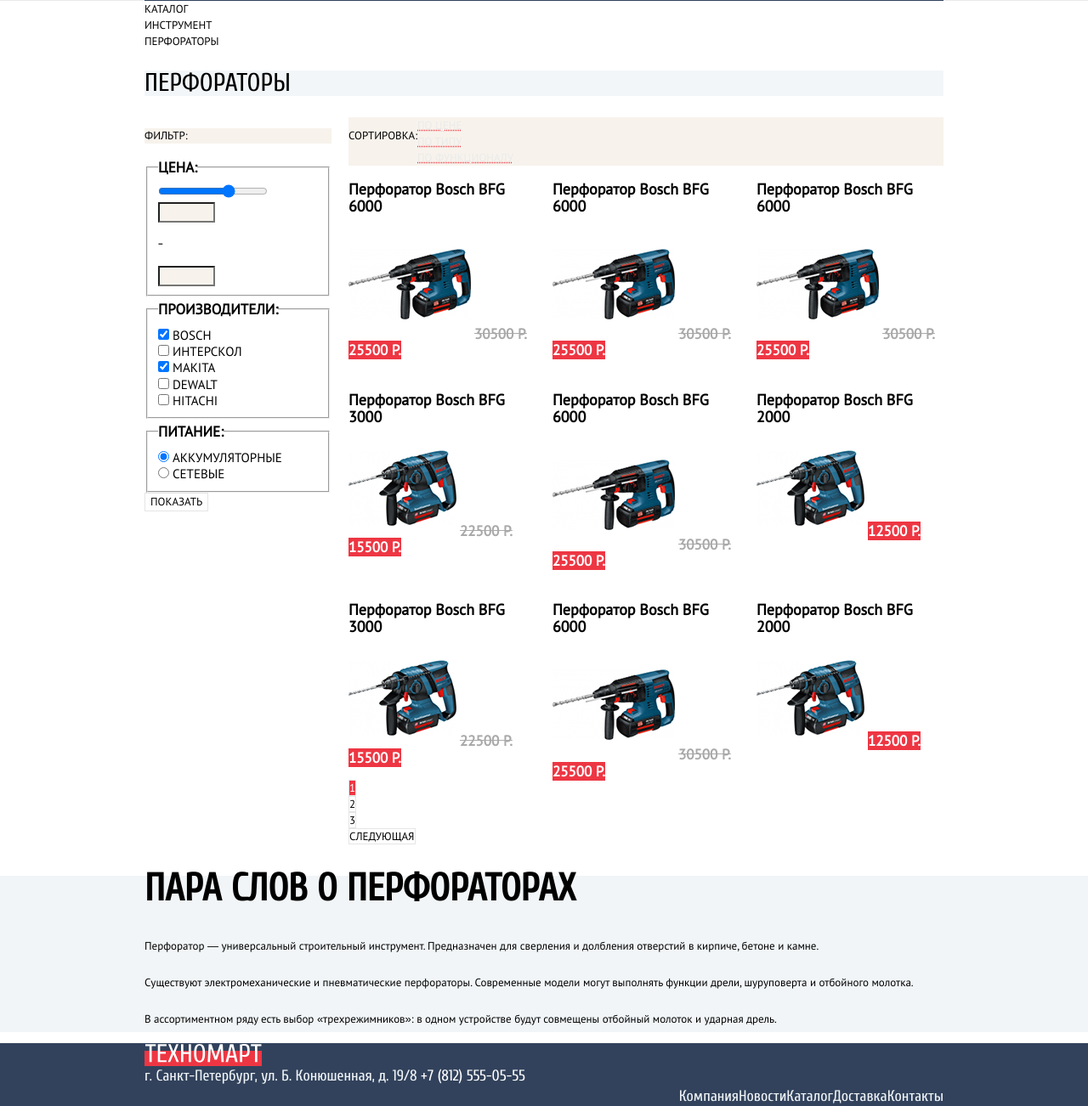
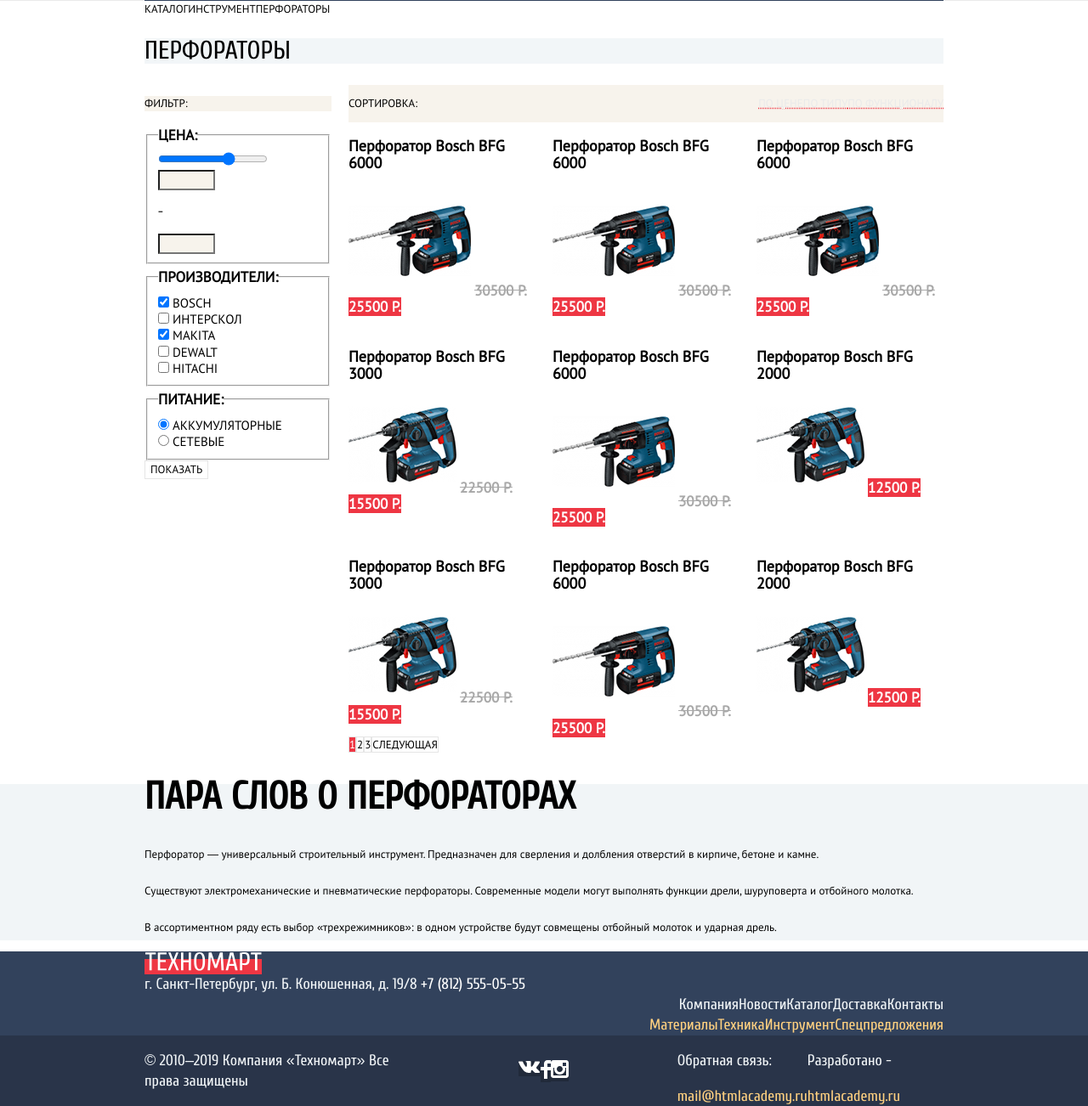
Before and after one commit to Unshady91/165855-technomart-30, a plain HTML site: page catalog.html in a window 1280 px wide. Shown: the part 160-1462 px from the top of the page at 85% size. Drawn offline with Linux system fonts and the light colour scheme.

Commit message:
Добавление флексовых свойств
Страница каталог

```diff
--- a/catalog.html
+++ b/catalog.html
@@ -14,10 +14,8 @@
 
 <body class="page-body">
   <header class="main-header">
-    <!--Шапка сайта-->
     <section class="main-user-nav">
       <div class="navigation-wrapper-bar">
-        <!--Навигация + логотип-->
         <h2 class="visually-hidden">Навигация пользователя</h2>
         <div class="container user-navigation-wrapper">
           <nav class="user-navigation">
@@ -66,7 +64,6 @@
               <a class="log-out" href="#">
                 <img src="img/icons/icon_logout.svg" width="20" height="17" alt="">
               </a>
-
               <a class="my-orders" href="#">Мои заказы</a>
               <a class="my-account" href="#">Личный кабинет</a>
             </div>
@@ -74,7 +71,6 @@
         </div>
       </section>
 
-      <!--Меню сайта-->
       <section class="main-nav">
         <h2 class="visually-hidden">Основная навигация по сайту</h2>
         <div class="container">
@@ -108,7 +104,6 @@
     </div>
   </header>
   <main>
-    <!--Breadcrumbs-->
     <div class="container">
       <ul class="breadcrumbs-list clear-list">
         <li>
@@ -326,7 +321,6 @@
     </section>
   </main>
   <footer class="main-footer">
-    <!--Подвал-->
     <section class="main-footer-top">
       <div class="bg-top-wrapper">
         <div class="container">
@@ -400,16 +394,22 @@
               </ul>
             </div>
             <div class="bot-col3">
-              <p class="footer-text">Обратная связь:</p>
-              <a class="bot-text" href="mailto:mail@htmlacademy.ru">mail@htmlacademy.ru</a>
-
-              <p class="footer-text">Разработано -</p>
-              <a class="bot-text" href="https://www.htmlacademy.ru">htmlacademy.ru</a>
+              <ul class="footer-feedback-list clear-list">
+                <li>
+                  <p class="footer-text">Обратная связь:</p>
+                  <a class="bot-text" href="mailto:mail@htmlacademy.ru">mail@htmlacademy.ru</a>
+                </li>
+                <li>
+                  <p class="footer-text">Разработано -</p>
+                  <a class="bot-text" href="https://www.htmlacademy.ru">htmlacademy.ru</a>
+                </li>
+              </ul>
             </div>
           </div>
         </div>
       </div>
     </section>
+
   </footer>
 </body>
 
--- a/css/style.css
+++ b/css/style.css
@@ -165,7 +165,6 @@ a {
 
 .user-navigation-list {
     display: flex;
-    flex-direction: row;
     justify-content: space-between;
     align-items: center;
 }
@@ -244,7 +243,6 @@ a {
 
 .main-navigation-list {
     display: flex;
-    flex-direction: row;
     justify-content: space-around;
 }
 
@@ -546,26 +544,26 @@ a {
 
 .top-navigation-list {
     display: flex;
-    flex-direction: row;
     justify-content: flex-end;
 }
 
 .bot-navigation-list {
     display: flex;
-    flex-direction: row;
     justify-content: flex-end;
+}
+
+.bot-col2 {
+    display: flex;
+    align-items: center;
+    justify-content: center;
 }
 
 .public-navigation-list {
     display: flex;
-    flex-direction: row;
-    justify-content: space-around;
 }
 
 .footer-feedback-list {
     display: flex;
-    flex-direction: row;
-    justify-content: space-between;
 }
 
 .footer-text,
@@ -682,6 +680,11 @@ a {
      color: var(--basic-black);
  }
 
+.breadcrumbs-list {
+    display: flex;
+    justify-content: flex-start;
+}
+
 /* Главная гридовая сетка объединяющая фильтры и галерею карточек */
 
 .main-grid-wrapper {
@@ -723,6 +726,17 @@ a {
 .arrangement-wrapper {
     display: flex;
     background-color: var(--basic-soft-camel);
+}
+
+.arrangement-wrapper {
+    display: flex;
+    width: 100%;
+    justify-content: space-between;
+    align-items: center;
+}
+
+.arrangement-list {
+    display: flex;
 }
 
 /* Подключить стрелки "вниз" и "вверх" */
@@ -824,6 +838,10 @@ a {
     border: 1px solid var(--basic-red);
 }
 
+.gallery-pagination {
+    display: flex;
+}
+
 /* Пара слов о префораторах */
 
 .main-text {
```
